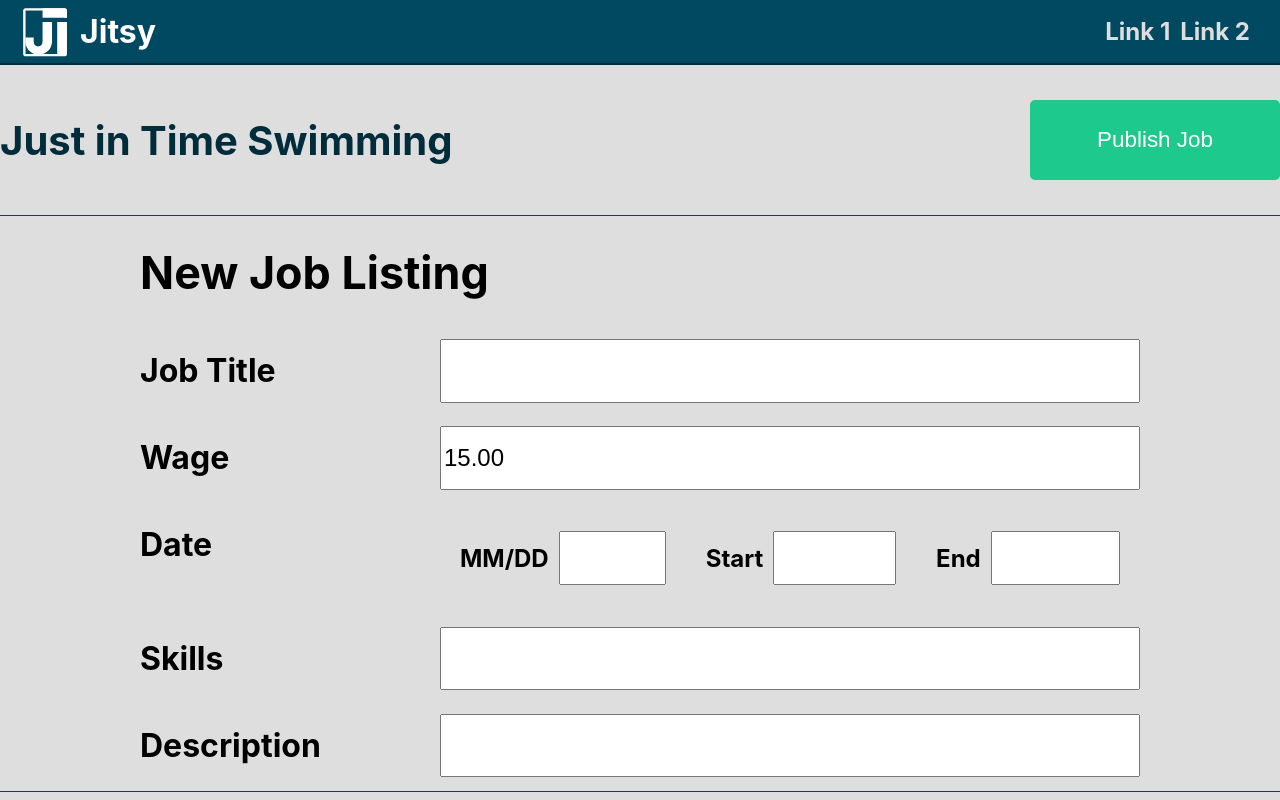
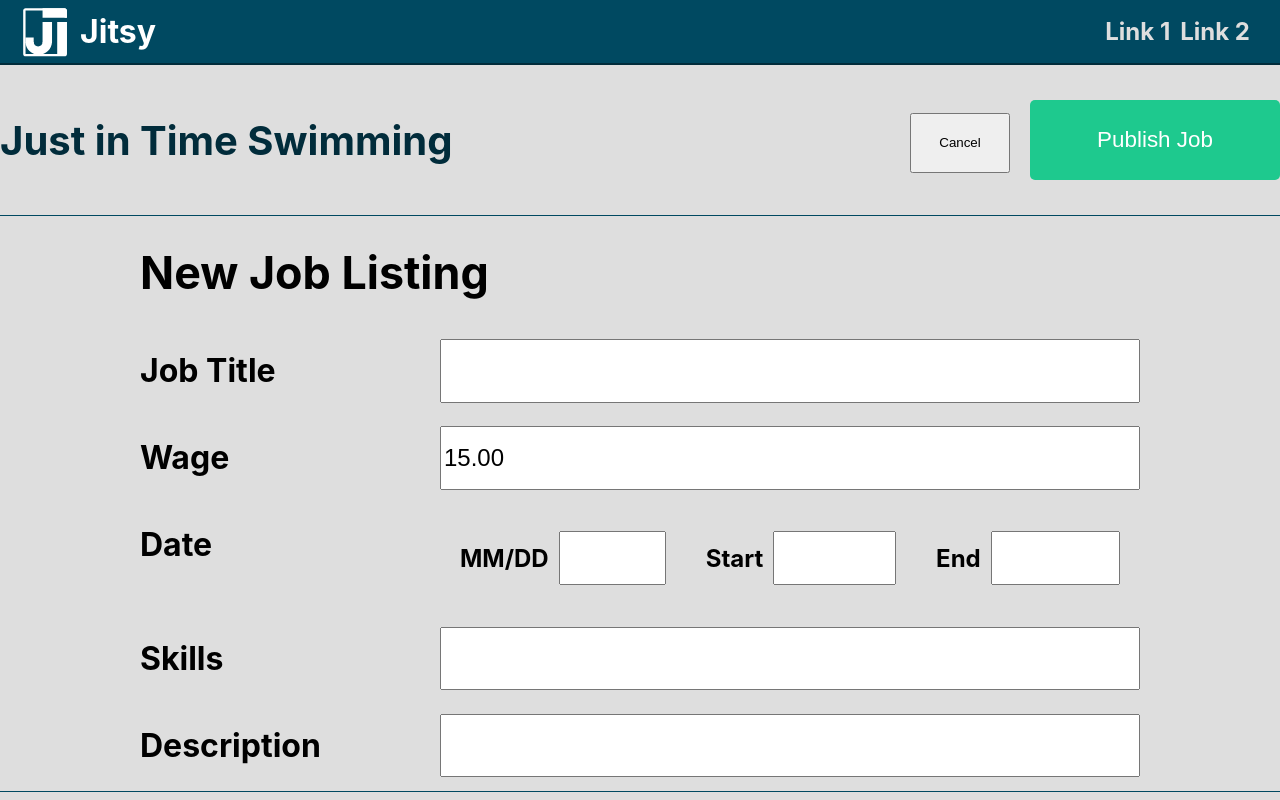
Before and after one commit to asiridissa/JitsyClient, a React (Create React App) app: page / in a window 1280 px wide. Both pictures are taken after a click on the button "New Job Listing". Built offline with nearby package versions, Linux system fonts and the light colour scheme.

Commit message:
Add cancel button to <HomepageBIZ/> so you can cancel creating a new listing

```diff
--- a/src/components/HomepageBIZ/HomepageBIZ.css
+++ b/src/components/HomepageBIZ/HomepageBIZ.css
@@ -48,6 +48,12 @@
 }
 
 
+#cancel-listing-button {
+  width: 100px;
+  height: 60px;
+  margin-right: 20px;
+}
+
 /* Listings ------------------------------------------------------------------*/
 
 .hpb-listings-container {
--- a/src/components/HomepageBIZ/HomepageBIZ.js
+++ b/src/components/HomepageBIZ/HomepageBIZ.js
@@ -69,6 +69,26 @@ class HomepageBIZ extends Component {
     });
   }
 
+  onClick_CancelListing = () => {
+
+    const EMPTY_LISTING = {
+      job_title: "",
+      company_name: "",
+      start_time: "",
+      end_time: "",
+      date: "",
+      wage: "15.00",
+      description: "",
+      skills: "",
+      photo: "https://st.depositphotos.com/1000647/2519/i/950/depositphotos_25199049-stock-photo-swimming-pool.jpg",
+      description: "",
+    };
+
+    this.setState({
+      new_form_active: false,
+      new_listing: EMPTY_LISTING
+    });
+  }
   // publish new listing
   onClick_PublishNewListing = () => {
 
@@ -135,8 +155,10 @@ class HomepageBIZ extends Component {
 
     // get right button
     let button;
+    let cancelButton;
     if (this.state.new_form_active) {
       button = <button id="new-listing-button" onClick={this.onClick_PublishNewListing}>Publish Job</button>;
+      cancelButton = <button id="cancel-listing-button" onClick={this.onClick_CancelListing}>Cancel</button>
     } else {
       button = <button id="new-listing-button" onClick={this.onClick_ToggleNewFormActive}>New Job Listing</button>;
     }
@@ -148,7 +170,11 @@ class HomepageBIZ extends Component {
         <div>
           <h1 className="hbp-h1">{this.state.company_name}</h1>
         </div>
-        {button}
+        <div>
+          {cancelButton}
+          {button}
+        </div>
+
       </div>
     );
   }
```
